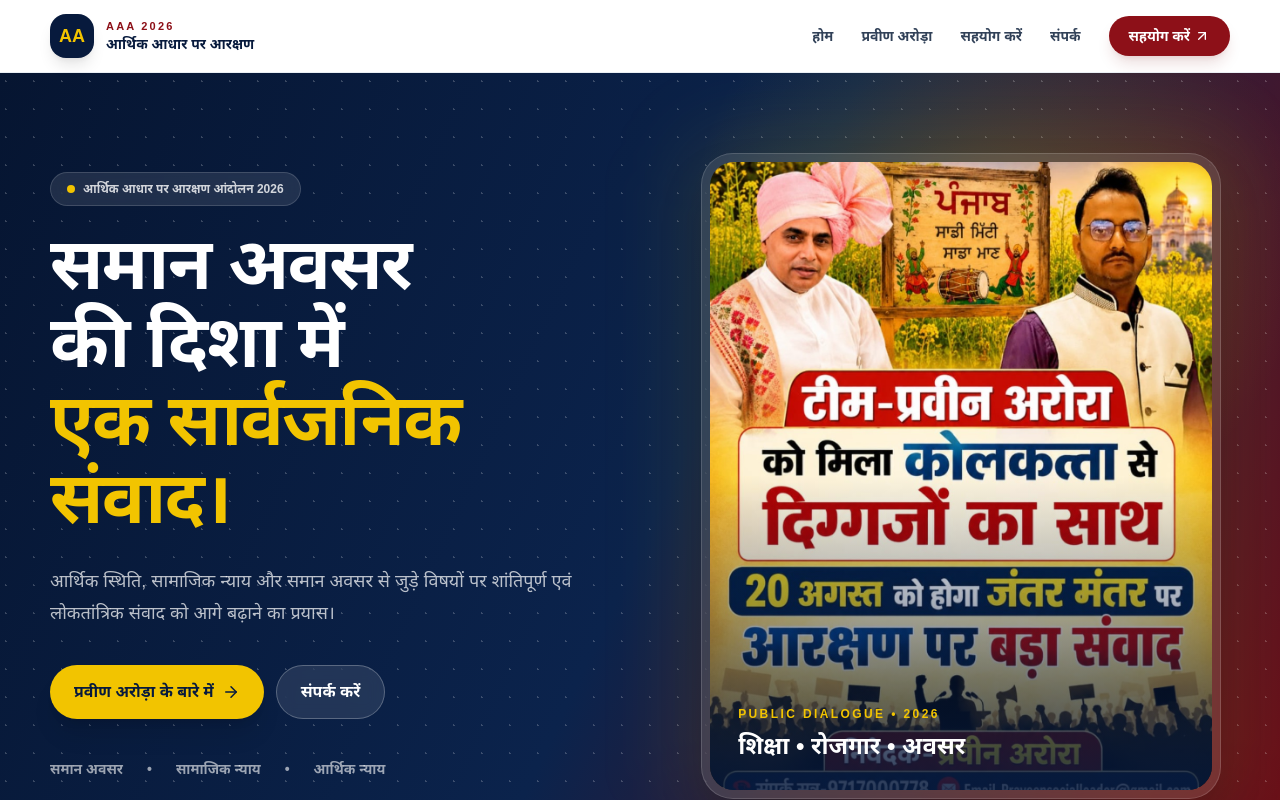
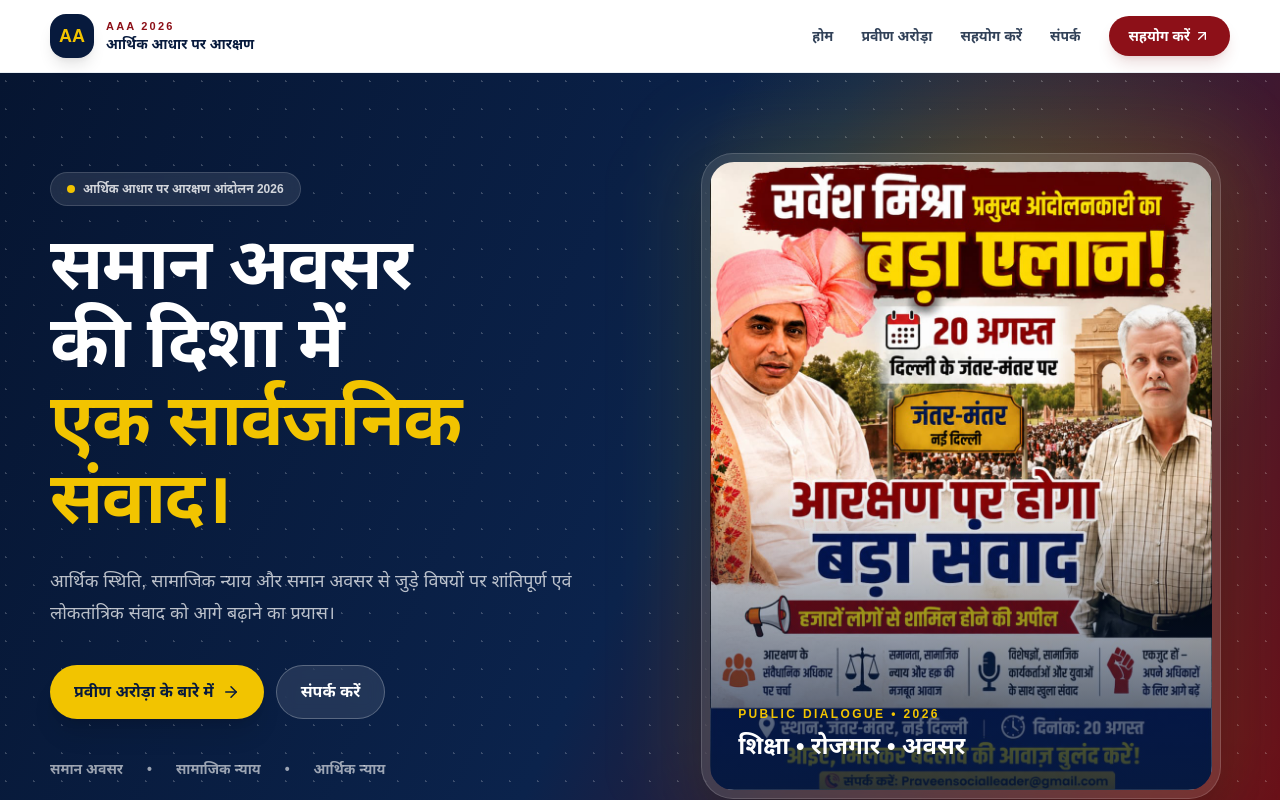
Before and after one commit to GouravSaini2004/Aarthikaadharandolan, a Next.js app: page / in a window 1280 px wide. Shown: the top 800 px of the page. Built offline with nearby package versions, Linux system fonts and the light colour scheme.

Commit message:
Update page.tsx

```diff
--- a/app/page.tsx
+++ b/app/page.tsx
@@ -99,7 +99,7 @@ export default function Home() {
             <div className="relative overflow-hidden rounded-[2rem] border border-white/15 bg-white/10 p-2 shadow-2xl backdrop-blur">
               <div className="relative aspect-[4/5] overflow-hidden rounded-[1.5rem]">
                 <Image
-                  src="/images/hero.jpg"
+                  src="/images/Poster.jpg"
                   alt="आर्थिक आधार पर आरक्षण आंदोलन"
                   fill
                   priority
```
